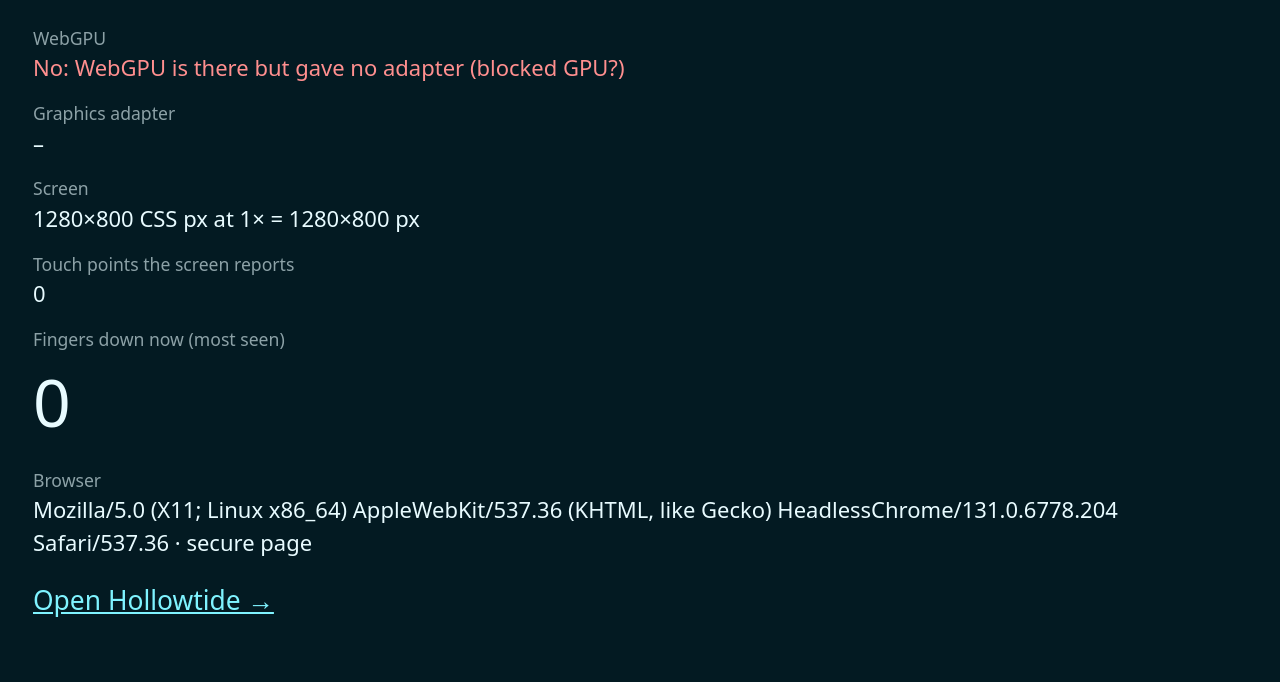
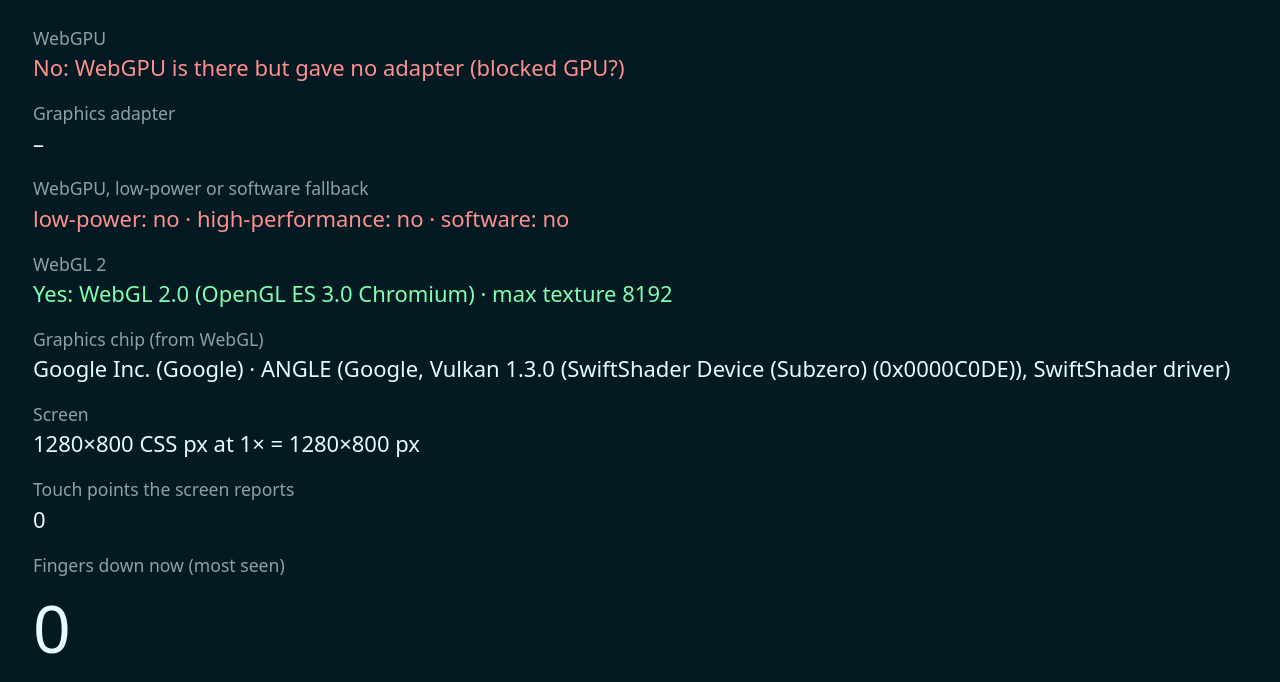
Before and after one commit to Joetogo/hollowtide, a plain HTML site: page check.html in a window 1280 px wide. Shown: the part 118-800 px from the top of the page. Drawn offline with Linux system fonts and the light colour scheme.

Commit message:
Frame check: WebGPU fallback adapters, WebGL 2 and the graphics chip
Co-Authored-By: Claude Opus 5.5 <noreply@anthropic.com>

```diff
--- a/check.html
+++ b/check.html
@@ -20,6 +20,9 @@
 <dl>
   <dt>WebGPU</dt><dd id="gpu">checking…</dd>
   <dt>Graphics adapter</dt><dd id="adapter">–</dd>
+  <dt>WebGPU, low-power or software fallback</dt><dd id="fallback">checking…</dd>
+  <dt>WebGL 2</dt><dd id="webgl">checking…</dd>
+  <dt>Graphics chip (from WebGL)</dt><dd id="chip">–</dd>
   <dt>Screen</dt><dd id="screen">–</dd>
   <dt>Touch points the screen reports</dt><dd id="max">–</dd>
   <dt>Fingers down now (most seen)</dt><dd><span id="fingers">0</span> <span id="most"></span></dd>
@@ -45,6 +48,25 @@
       device.destroy();
     } catch (e) { say('gpu', 'No: ' + e.message, false); }
   })();
+  (async () => {
+    if (!navigator.gpu) return say('fallback', 'No WebGPU at all', false);
+    const found = [];
+    for (const [name, options] of [['low-power', { powerPreference: 'low-power' }], ['high-performance', { powerPreference: 'high-performance' }], ['software', { forceFallbackAdapter: true }]]) {
+      try {
+        const adapter = await navigator.gpu.requestAdapter(options);
+        if (adapter) { const i = adapter.info || {}; found.push(`${name}: yes (${[i.vendor, i.architecture, i.description].filter(Boolean).join(' ') || '?'})`); }
+        else found.push(`${name}: no`);
+      } catch (e) { found.push(`${name}: error ${e.message}`); }
+    }
+    say('fallback', found.join(' · '), found.some((f) => f.includes('yes')));
+  })();
+  (() => {
+    const gl = document.createElement('canvas').getContext('webgl2');
+    if (!gl) return say('webgl', 'No', false);
+    say('webgl', `Yes: ${gl.getParameter(gl.VERSION)} · max texture ${gl.getParameter(gl.MAX_TEXTURE_SIZE)}`, true);
+    const debug = gl.getExtension('WEBGL_debug_renderer_info');
+    say('chip', debug ? `${gl.getParameter(debug.UNMASKED_VENDOR_WEBGL)} · ${gl.getParameter(debug.UNMASKED_RENDERER_WEBGL)}` : `${gl.getParameter(gl.VENDOR)} · ${gl.getParameter(gl.RENDERER)}`);
+  })();
   let most = 0;
   const count = (e) => { e.preventDefault(); const n = e.touches.length; most = Math.max(most, n); $('fingers').textContent = n; $('most').textContent = `(most: ${most})`; };
   for (const t of ['touchstart', 'touchmove', 'touchend', 'touchcancel']) addEventListener(t, count, { passive: false });
```
